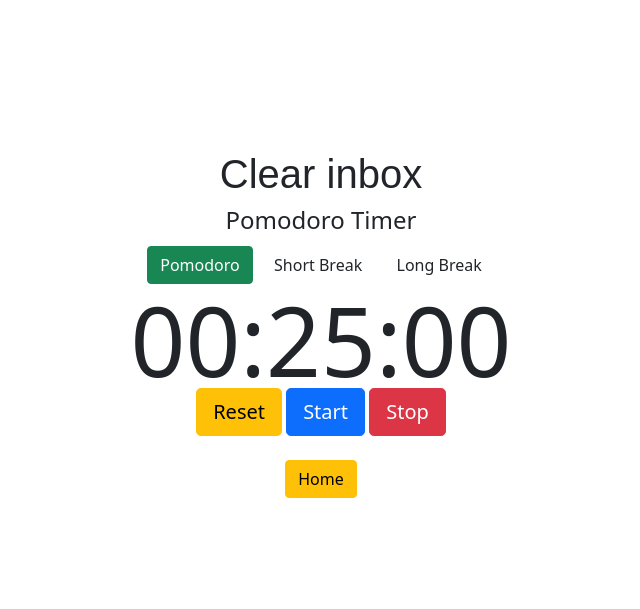
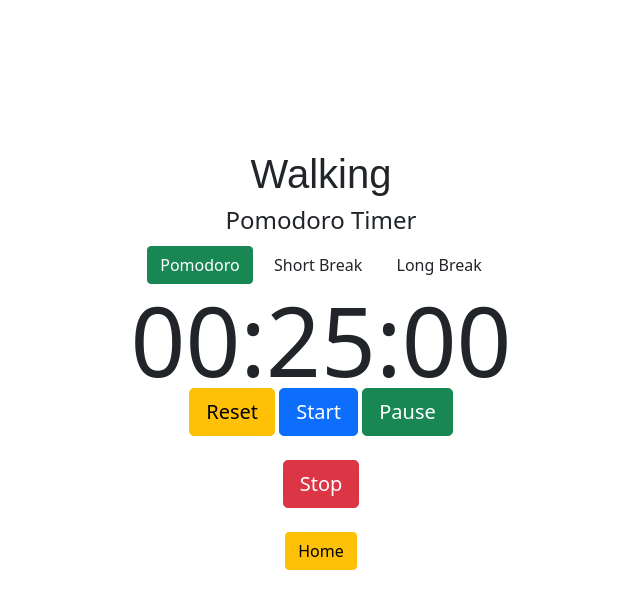
Before and after one commit to bha123/todolist, a Django app: page /todolist/pomodorotimer/6 in a window 1280 px wide. Shown: the top 609 px of the page, without its empty margins (319-959 px from the left). Run offline with Django 3.2, Linux system fonts and the light colour scheme; a user stored in the database is signed in; data comes from the database, SQL or seed files in the repository.

Commit message:
Added functionality for pause

```diff
--- a/todolist/templates/todolist/pomodorotimer.html
+++ b/todolist/templates/todolist/pomodorotimer.html
@@ -1,7 +1,8 @@
-{% load static %}
 
 
-{% block javascript %}
+
+
+
 <script src="http://ajax.googleapis.com/ajax/libs/jquery/3.4.1/jquery.min.js"></script>
 <script>
 
@@ -12,12 +13,11 @@ var gSeconds = 0;
 
 var remainingTime;
 var  pomodoroCountTrack = 0;
-
-
-
+var  pausingTime = 0;
+var  pauseFlag= 0;
 var countdownHandle;
 
-var audio = new Audio("{% static 'todolist/sounds/alarm_clock_2015.mp3' %}");
+var audio = new Audio("/static/todolist/sounds/alarm_clock_2015.mp3");
 
 $(document).ready(function() {
   onPomodoroTimer();
@@ -95,6 +95,12 @@ function startAlarm(){
   }
 }
 
+
+function onPauseTimer(){
+  pauseTimer();
+
+}
+
 function startTimer(id) {
 
   var initialTime = new Date().getTime();
@@ -124,6 +130,14 @@ function resetTimer(){
   (gSeconds*1000);
   renderTimer();
 }
+
+function pauseTimer(){
+  pausingTime =  remainingTime;
+  clearInterval(countdownHandle);
+  console.log("Pausing time "+pausingTime);
+
+}
+
 
 
 
@@ -208,16 +222,23 @@ function decrementTimer(id,initialTime){
   // Get Caliculated time
   var x = document.getElementById("pomodoroButton").className;
   var y = document.getElementById("longButton").className
+
+  if(pausingTime != 0)
+    {
+        pauseFlag = 1;
+    }
+
+
     if (x == 'btn btn-default btn-success' ){
-      remainingTime = (initialTime+1500000) -  latestEpoch;
+      remainingTime =( (initialTime+1500000) -  latestEpoch) - (1500000- pausingTime)*pauseFlag;
 
     }
     else if (y == 'btn btn-default btn-success')
     {
-        remainingTime = (initialTime+900000) -  latestEpoch;
+        remainingTime = ((initialTime+900000) -  latestEpoch) - (900000- pausingTime)*pauseFlag;
     }
     else{
-        remainingTime = (initialTime+300000) -  latestEpoch;
+        remainingTime = ((initialTime+300000) -  latestEpoch )- (300000- pausingTime)*pauseFlag;
     }
 
 
@@ -259,7 +280,7 @@ function pomodoroCountUpdate(id) {
         console.log(id)
         $.ajax({
         type: 'POST',
-        headers: {'X-CSRFToken': '{{ csrf_token }}'},
+        headers: {'X-CSRFToken': '37JvaP6rJeX6CXJrLlJRkwc3DkWqIE7SPSd8kfgfa2zu1wNr1dVmfchybpZUalV3'},
         url: "ajax/updatepomodoro",
         data: {
           'id': id
@@ -276,11 +297,11 @@ function pomodoroCountUpdate(id) {
 
 </script>
 
-{% endblock %}
+
 
 <meta name="viewport" content="width=device-width, initial-scale=0.85">
-<link rel='stylesheet' type="text/css" href="{% static 'todolist/style.css' %}">
-<link rel='stylesheet' type="text/css" href="{% static 'todolist/pomodoro-timer.css' %}">
+<link rel='stylesheet' type="text/css" href="/static/todolist/style.css">
+<link rel='stylesheet' type="text/css" href="/static/todolist/pomodoro-timer.css">
 <link href="https://cdn.jsdelivr.net/npm/bootstrap@5.0.0-beta2/dist/css/bootstrap.min.css" rel="stylesheet" integrity="sha384-BmbxuPwQa2lc/FVzBcNJ7UAyJxM6wuqIj61tLrc4wSX0szH/Ev+nYRRuWlolflfl" crossorigin="anonymous">
 
 
@@ -294,7 +315,7 @@ function pomodoroCountUpdate(id) {
 </div>
   <div class="container" style="margin-top:150px;">
     <div class="page-header">
-      <h1> {{item.todo_item}}</h1>
+      <h1> Walking</h1>
       <h4 class="text-center">Pomodoro Timer</h4>
       <h2 class="text-center">
 
@@ -321,13 +342,18 @@ function pomodoroCountUpdate(id) {
             <span class="glyphicon glyphicon-step-backward" aria-hidden="true"></span> Reset
           </button>
 
-          <button id="startButton" class="btn btn-primary btn-lg" type="submit" onclick="onStartTimer('{{item.id}}')">
+          <button id="startButton" class="btn btn-primary btn-lg" type="submit" onclick="onStartTimer('93')">
             <span class="glyphicon glyphicon-play" aria-hidden="true"></span> Start
           </button>
-          <button id="stopButton" class="btn btn-danger btn-lg" type="submit" onclick="onStopTimer()">
+          <button id="pauseButton" class="btn btn-success btn-lg" type="submit" onclick="onPauseTimer()">
+            <span class="glyphicon glyphicon-stop" aria-hidden="true"></span> Pause
+          </button>
+
+        </div>
+    </br>
+        <button id="stopButton" class="btn btn-danger btn-lg" type="submit" onclick="onStopTimer()">
             <span class="glyphicon glyphicon-stop" aria-hidden="true"></span> Stop
           </button>
-        </div>
       </div>
 
     </div>
@@ -337,5 +363,5 @@ function pomodoroCountUpdate(id) {
   <br>
 
   <div class="text-center">
-    <a href= "{% url 'todolist:index' %}" ><button type="button"  class="btn btn-warning">Home</button> </a>
+    <a href= "/todolist/" ><button type="button"  class="btn btn-warning">Home</button> </a>
 </div>
```
